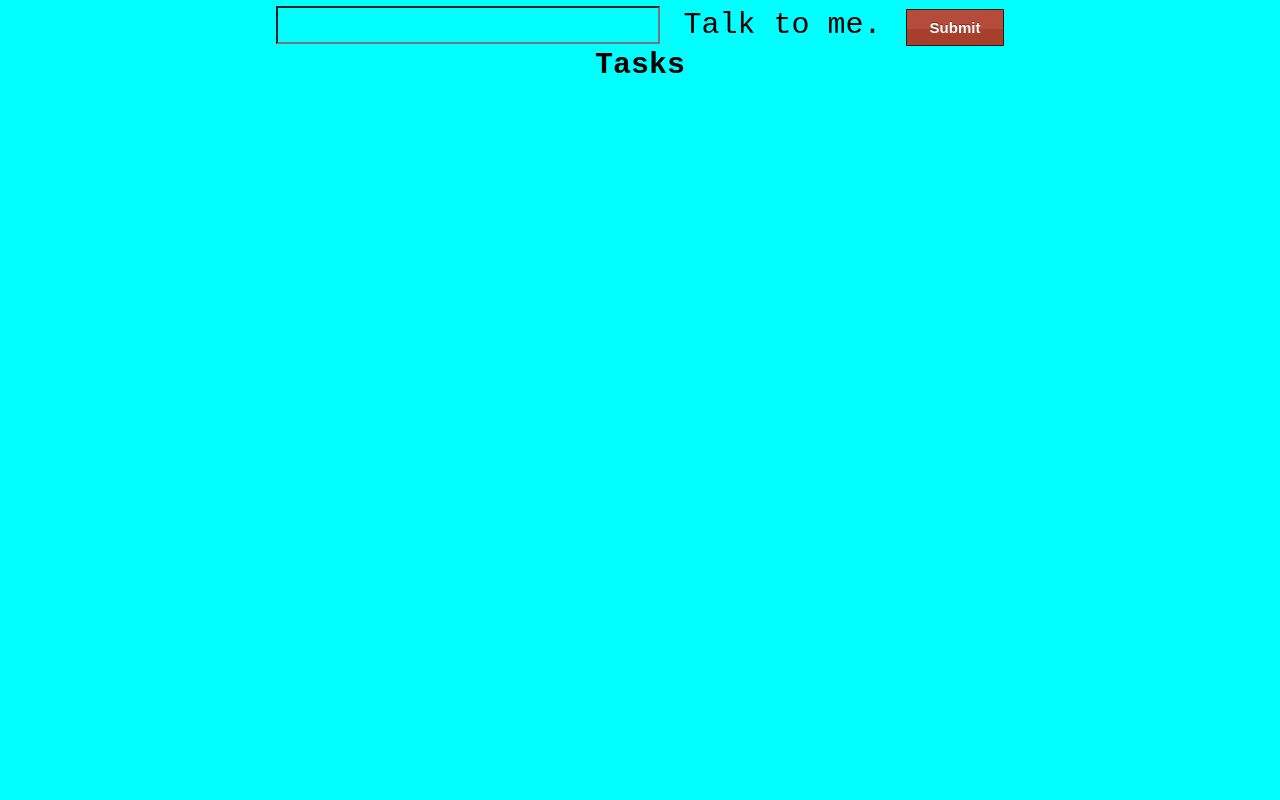
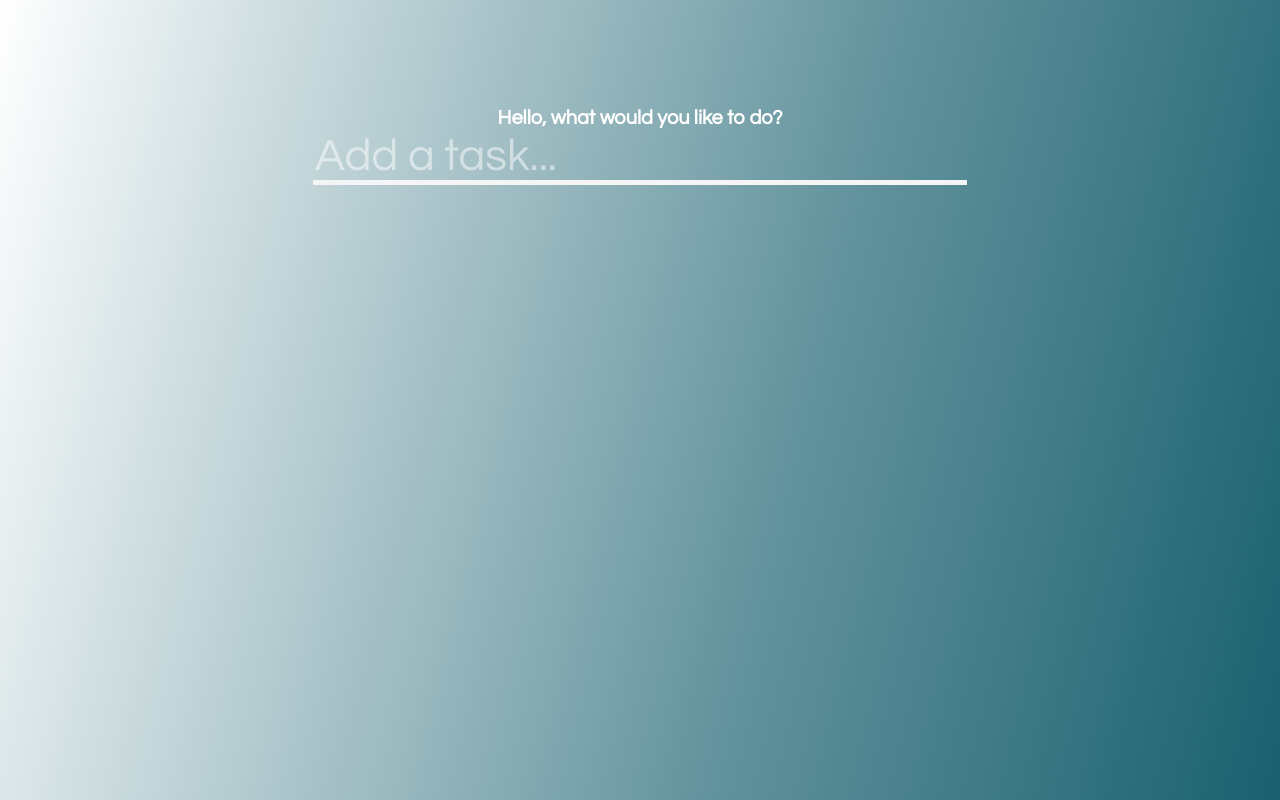
Before and after one commit to YasserDbeis/ToDo-Extension, a plain HTML site: page public/index.html in a window 1280 px wide. Drawn offline with Linux system fonts and the light colour scheme.

Commit message:
touch ups on the UI

```diff
--- a/public/app.js
+++ b/public/app.js
@@ -8,21 +8,15 @@ submitButton.onclick = userSubmitEventHandler;
 chatbotInput.onkeyup = userSubmitEventHandler;
 
 
-// function userDeleteEventHandler(event) {
-//     if ((event.keyCode && event.keyCode === 13) ||
-//         event.type === 'click') {
-//             event.stopPropagation();
-//         deleteTask(delButton.id);
-
-//     }
-// }
 
 function userSubmitEventHandler(event) {
     if ((event.keyCode && event.keyCode === 13) ||
         event.type === 'click') {
 
         event.stopPropagation();
-        createTask(chatbotInput.value);
+        var task = chatbotInput.value;
+        chatbotInput.value = '';
+        createTask(task);
 
     }
 }
@@ -66,10 +60,6 @@ function deleteTask(task) {
 }
 
 
-
-
-
-
 function getTasks() {
     const myRequest = new Request('/', {
         method: 'POST',
@@ -87,7 +77,7 @@ function getTasks() {
     }).then(response => response.json())
     .then(function(json_string) {
         // chatbotInput.value = '';
-        chatbotOutput.innerText = '';
+        // chatbotOutput.innerText = '';
 
         console.log(typeof(json_string));
         console.log(json_string);
@@ -111,6 +101,7 @@ function getTasks() {
             var newText = document.createTextNode(json_string[i].content);
             newCell.append(newButton);
             newButton.append(newText);
+
         }
 
 
@@ -124,6 +115,7 @@ function addEvent(newButton, i){
     if (typeof window.addEventListener === 'function'){
         (function (_newButton) {
             newButton.addEventListener("click", function(){
+                newButton.style.setProperty("text-decoration", "line-through");
                 deleteTask(i);
                 console.log(i);
             });
@@ -131,48 +123,3 @@ function addEvent(newButton, i){
     }
 
 }
-
-
-// getTasks();
-
-// r(function(){
-//     alert('DOM Ready!');
-//     });
-//     function r(f){/in/.test(document.readyState)?setTimeout('r('+f+')',9):getTasks()}
-
-// const submitButton = document.getElementById('submitButton');
-// const chatbotInput = document.getElementById('chatbotInput');
-// const chatbotOutput = document.getElementById('chatbotOutput');
-
-// submitButton.onclick = userSubmitEventHandler;
-// chatbotInput.onkeyup = userSubmitEventHandler;
-
-// function userSubmitEventHandler(event) {
-//     if (
-//         (event.keyCode && event.keyCode === 13) ||
-//         event.type === 'click'
-//     ) {
-//         chatbotOutput.innerText = 'thinking...';
-//         askChatBot(chatbotInput.value);
-//     }
-// }
-
-// function askChatBot(userInput) {
-//     const myRequest = new Request('/', {
-//         method: 'POST',
-//         body: userInput
-//     });
-
-//     fetch(myRequest).then(function(response) {
-//         if (!response.ok) {
-//             throw new Error('HTTP error, status = ' + response.status);
-//         } else {
-//             return response.text();
-//         }
-//     }).then(function(text) {
-//         chatbotInput.value = '';
-//         chatbotOutput.innerText = text;
-//     }).catch((err) => {
-//         console.error(err);
-//     });
-// }
--- a/public/index.html
+++ b/public/index.html
@@ -1,21 +1,26 @@
 <!DOCTYPE html>
 <html>
-<head>
-    <meta name="viewport" content="width=device-width, initial-scale=1.0" http-equiv="refresh" content="3;URL='http://localhost:8080/'">
+<head class="head">
+    <meta name="viewport" content="width=device-width, initial-scale=1.0">
     <link rel="stylesheet" type="text/css" href="style2.css">
-    <title>Microsoft To-Do New Tab</title>
+    <title>Todoist New Tab</title>
 </head>
-<body id = "bodyID" onload = "getTasks();">
+<body style = "text-align: center;" id = "bodyID" onload = "getTasks();">
   <div class="center">
-    <input id="chatbotInput" class="chatbotInput" />
-    <span id="chatbotOutput" class="chatbotOutput">Talk to me.</span>
-    <button id="submitButton" type="submit">Submit</button>
-  </div>
+    <div class = "introText" style="display: inline-block; text-align: left;">
+      Hello, what would you like to do?
+    </div>
+    <div style="text-align: center;">
+      <input id="chatbotInput" class="chatbotInput" placeholder="Add a task..." />
+      <!-- <span id="chatbotOutput" class="chatbotOutput"></span> -->
+      <button class="submitButton" id="submitButton" type="submit"></button>
+    </div>
+
+  </div class="todo-list">
 
     <table id="myTable", class="center">
       <thead>
         <tr>
-          <th>Tasks</th>
         </tr>
       </thead>
       <tbody>
@@ -28,30 +33,3 @@
     <script src='./app.js'></script>
 </body>
 </html>
-
-
-<!--
-
-<table class="table">
-  <thead>
-    <tr>
-      <th scope="col">Organizer</th>
-      <th scope="col">Subject</th>
-      <th scope="col">Start</th>
-      <th scope="col">End</th>
-    </tr>
-  </thead>
-  <tbody>
-    {% if events %}
-      {% for event in events %}
-        <tr>
-          <td>{{ event.organizer.emailAddress.name }}</td>
-          <td>{{ event.subject }}</td>
-          <td>{{ event.start.dateTime|date:'SHORT_DATETIME_FORMAT' }}</td>
-          <td>{{ event.end.dateTime|date:'SHORT_DATETIME_FORMAT' }}</td>
-        </tr>
-      {% endfor %}
-    {% endif %}
-  </tbody>
-</table>
-{% endblock %} -->
--- a/public/style2.css
+++ b/public/style2.css
@@ -1,32 +1,110 @@
-* {
-	font-family: monospace, sans;
-  	font-size: 30px;
+html {
+	font-family: "Century Gothic", CenturyGothic, Geneva, AppleGothic, sans-serif;
+  	font-size: 45px;
 	margin: 0;
 	padding: 0;
 	box-sizing: border-box;
 	-moz-box-sizing: border-box;
-	background-color: aqua;
+	min-width: 100%;
+	max-width: 100%;
+	background: linear-gradient(104deg, rgba(255,255,255,1) 0%, rgba(99,147,157,1) 61%, rgba(25,96,111,1) 100%);
+	background-attachment:fixed;
+	height:100%;
 }
 
+
 .center {
-	text-align: center;
 	margin-left: auto;
 	margin-right: auto;
 	font-size: 40px;
 	/* margin: 0px auto; */
 }
 
+.introText {
+	align-content: flex-start;
+	margin-top: 100px;
+	align-content: left;
+	font-size: 20px;
+	color: white;
+	font-weight: bold;
+}
+
+.chatbotInput {
+	font-family: "Century Gothic", CenturyGothic, Geneva, AppleGothic, sans-serif;
+	outline: 0;
+	border-width: 0 0 5px;
+	border-color: whitesmoke;
+	color: whitesmoke;
+	font-size: 45px;
+	min-width: 650px;
+	max-width: 650px;
+	text-align: left;
+	background: linear-gradient(104deg, rgba(255,255,255,1) 0%, rgba(99,147,157,1) 61%, rgba(25,96,111,1) 100%);
+	background-attachment:fixed;
+	margin-bottom: 50px;
+}
+
+
+.submitButton {
+	display: none;
+}
+
 button {
-	box-shadow:inset 0px 34px 0px -15px #b54b3a;
-	background-color:#a73f2d;
-	border:1px solid #241d13;
-	display:inline-block;
-	cursor:pointer;
-	color:#ffffff;
-	font-family:Arial;
-	font-size:15px;
-	font-weight:bold;
-	padding:9px 23px;
-	text-decoration:none;
-	text-shadow:0px -1px 0px #7a2a1d;
+	font-family: "Century Gothic", CenturyGothic, Geneva, AppleGothic, sans-serif;
+	min-width: 650px;
+	max-width: 650px;
+	background: transparent;
+	box-shadow: 0px 1px 0px white;
+	cursor: pointer;
+	border: 0;
+	color: white;
+	font-size: 40px;
+	padding: 10px 30px;
+	display: inline-block;
+	outline: 0;
  }
+
+
+::placeholder {
+	font-weight: lighter;
+	color: white;
+	opacity: 50%;
+	font-size: 45px;
+
+}
+
+
+/*
+@import url(https://fonts.googleapis.com/css?family=Roboto+Condensed:400,300);
+
+span:before, span:after {
+  content: '';
+  position: absolute;
+  width: 0%;
+  height: 1px;
+  top: 50%;
+  margin-top: -0.5px;
+  background: #fff;
+}
+
+span:before {
+  left: -2.5px;
+}
+span:after {
+  right: 2.5px;
+  background: #fff;
+  transition: width 0.8s cubic-bezier(0.22, 0.61, 0.36, 1);
+}
+
+span:hover:before {
+  background: #fff;
+  width: 100%;
+  transition: width 0.5s cubic-bezier(0.22, 0.61, 0.36, 1);
+}
+
+span:hover:after {
+  background: transparent;
+  width: 100%;
+  transition: 0s;
+}
+ */
```
Also changed, not shown: 2 other files.
